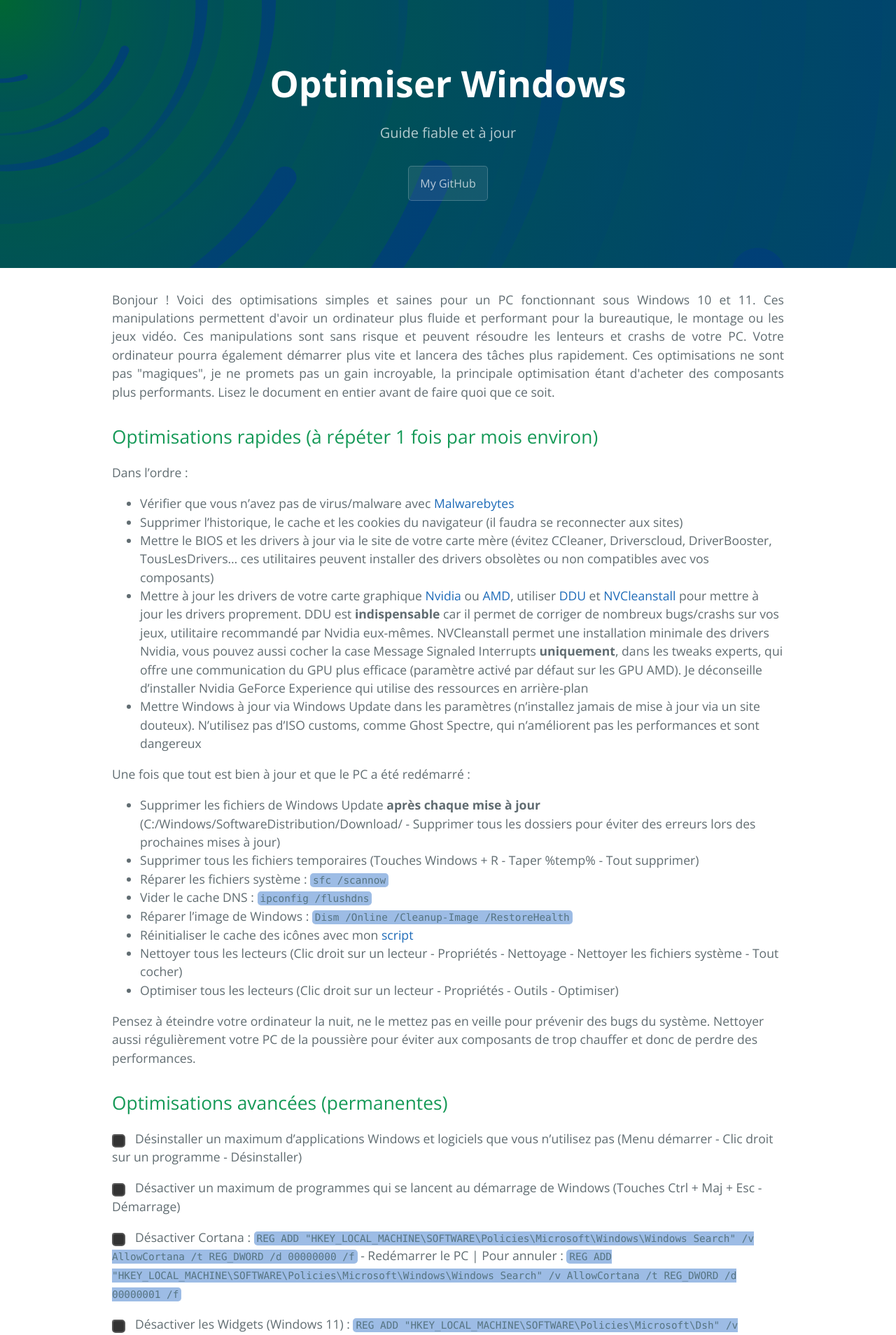
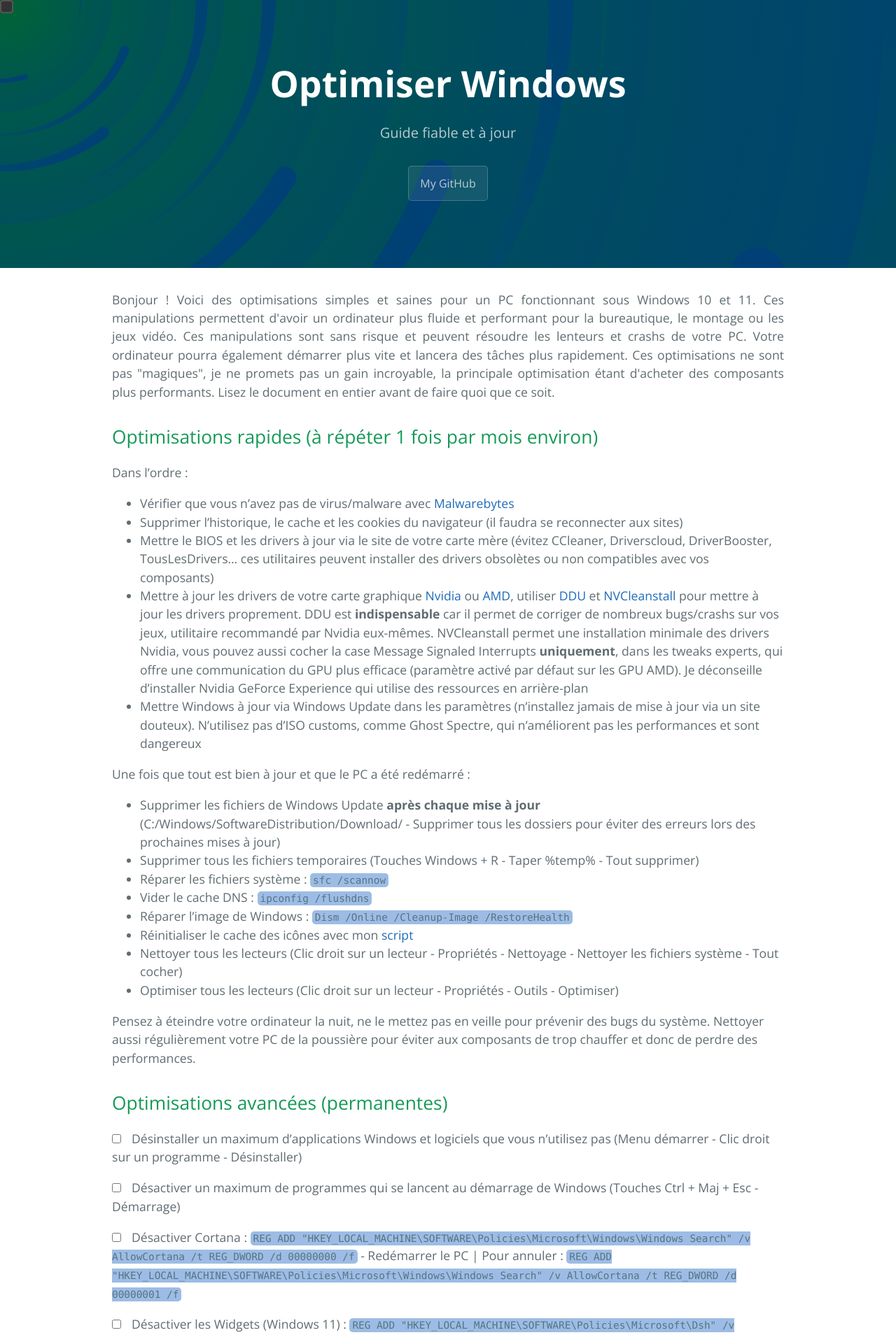
Before and after one commit to PouletEnSlip/pouletenslip.github.io, a Jekyll site: the page built from pages/opti/index.md, in a window 1280 px wide. Shown: the top 1908 px of the page at 70% size. Built offline with Jekyll 4.4.1, drawn with Linux system fonts in a browser that asks for light colours; comment, search, counter and statistics services are not loaded.

Commit message:
Update style.scss

```diff
--- a/assets/css/style.scss
+++ b/assets/css/style.scss
@@ -4,7 +4,6 @@
 @import 'jekyll-theme-cayman';
 
 input[type=checkbox] {
-	position: relative;
 	cursor: pointer;
 }
 
@@ -27,19 +26,14 @@
 	width: 5px;
 	height: 10px;
 	border: solid black;
-	border-width: 0 2px 2px 0;
+	border-width: 2px 2px 2px 2px;
 	transform: rotate(45deg);
-	position: absolute;
 	top: 2px;
 	left: 6px;
 }
 
 .label-for-check {
-	padding-left: 20px;
-}
-
-.label-for-check:hover {
-	cursor: pointer;
+	padding-left: 15px;
 }
 
 .check-with-label:checked + .label-for-check {
```
